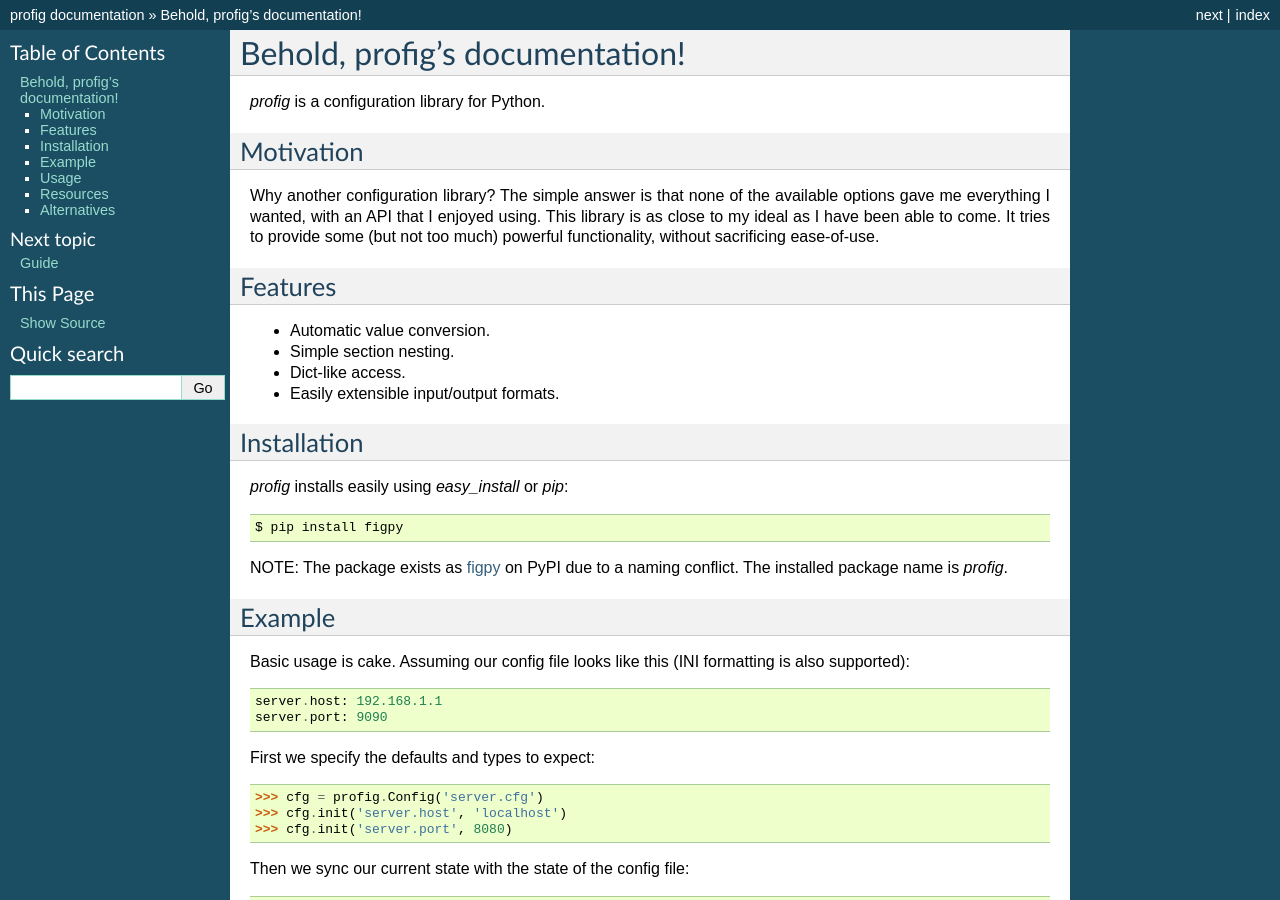
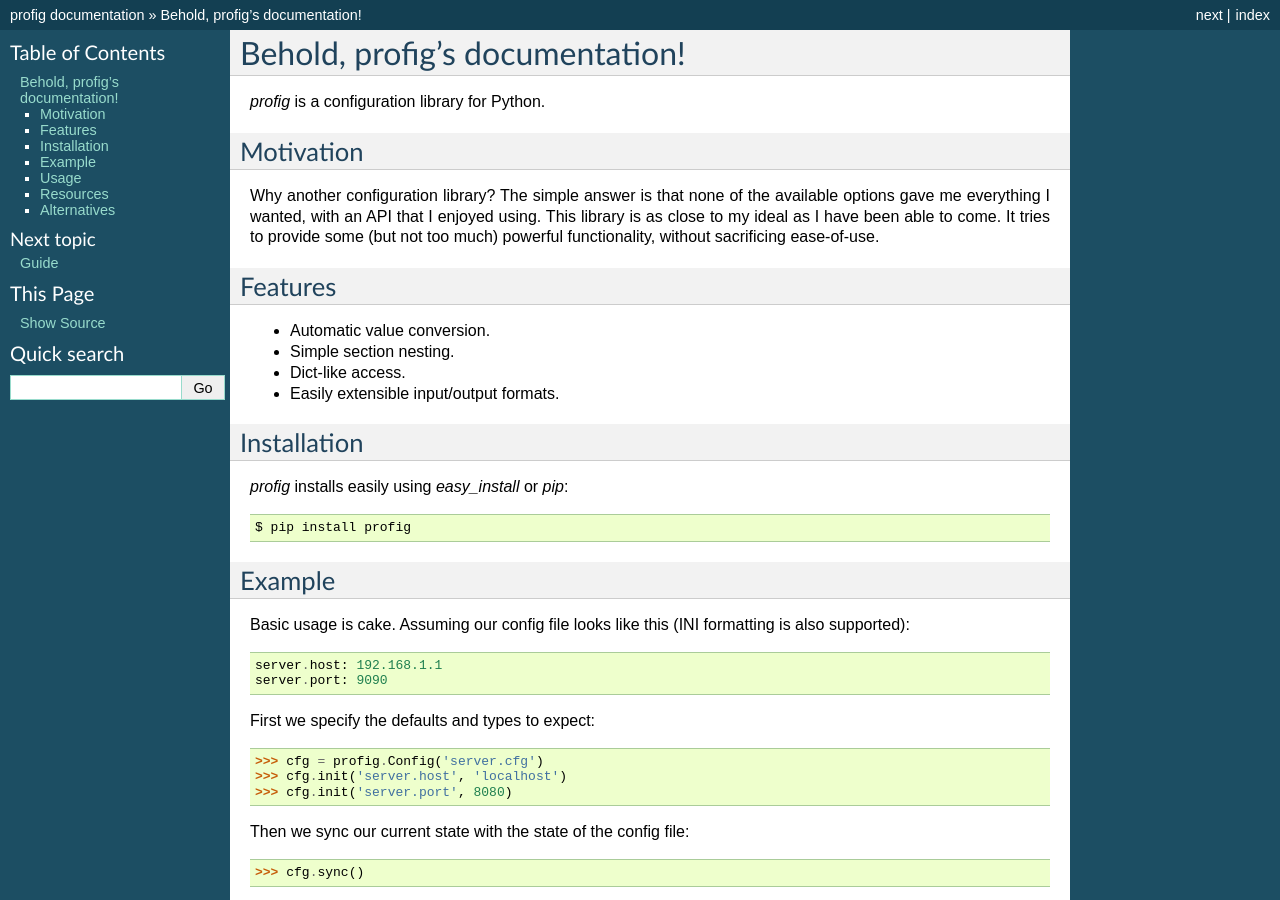
Before and after one commit to dhagrow/profig, a Sphinx documentation site: the page built from docs/index.txt, in a window 1280 px wide and 900 px high. Built offline with Sphinx 7.4.7, drawn with Linux system fonts in a browser that asks for light colours; the version number could not be read and is left out.

Commit message:
rebranding: doc updates

```diff
--- a/docs/index.txt
+++ b/docs/index.txt
@@ -2,7 +2,7 @@
    sphinx-quickstart on Sat Jun  8 01:16:06 2013.
 
 Behold, profig's documentation!
-============================
+===============================
 
 *profig* is a configuration library for Python.
 
@@ -28,10 +28,7 @@
 
 *profig* installs easily using *easy_install* or *pip*::
 
-    $ pip install figpy
-
-NOTE: The package exists as figpy_ on PyPI due to a naming conflict. The
-installed package name is *profig*.
+    $ pip install profig
 
 Example
 -------
@@ -89,7 +86,6 @@
 ConfigParser:
 `ConfigParserShootout <https://wiki.python.org/moin/ConfigParserShootout>`_.
 
-.. _figpy: https://pypi.python.org/pypi/figpy
-.. _PyPI: https://pypi.python.org/pypi/figpy
+.. _PyPI: https://pypi.python.org/pypi/profig
 .. _Repository: https://bitbucket.org/dhagrow/profig
 .. _Documentation: http://profig.rtfd.org/
--- a/setup.py
+++ b/setup.py
@@ -10,7 +10,7 @@
 import profig
 
 setup(
-    name='figpy',
+    name='profig',
     version=profig.__version__,
     description='A configuration library.',
     long_description=open('README.rst').read(),
```
Also changed, not shown: README.rst (+4 -8 lines).
